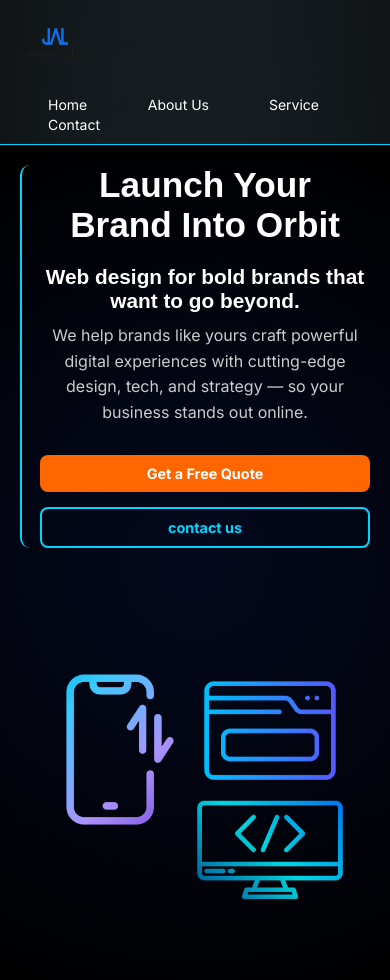
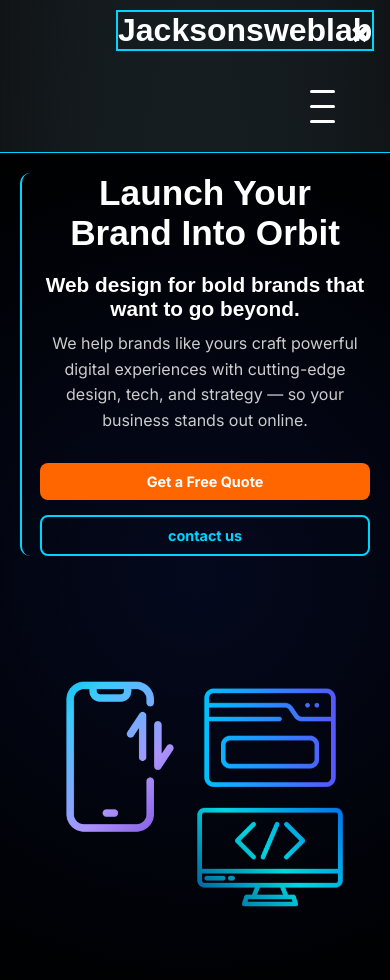
Before and after one commit to BrianJacksons2811/jacksonsweblab, a plain HTML site: page index.html in a window 390 px wide. Shown: the top 980 px of the page. Drawn offline with Linux system fonts and the light colour scheme.

Commit message:
second commit

```diff
--- a/index.html
+++ b/index.html
@@ -10,13 +10,21 @@
   <body>
     <div class="nav">
       <div class="logo">
-        <img src="./Images/ChatGPT_Image_Jun_7__2025__04_53_15_PM-removebg-preview.png" alt="Jacksonsweblab-logo" width="20%">
+       <h1>Jacksonsweblab</h1>
       </div>
-      <div class="hamburger" onclick="toggleMenu()">
-        <div></div>
-        <div></div>
-        <div></div>
+         <div class="hamburger" id="hamburger">
+          <span></span>
+          <span></span>
+          <span></span>
+      </div>
+
+     <div class="mobile-menu" id="mobileMenu">
+         <a href="index.html">Home</a>
+         <a href="About.html">About Us</a>
+         <a href="Services.html">Service</a>
+         <a href="Contact.html">Contact</a>
      </div>
+     <a href="#" class="close-menu" onclick="closeMenu()">✖</a>
 
       <div class="nav-menu">
            <list>
--- a/index.js
+++ b/index.js
@@ -13,6 +13,20 @@ function toggleMenu() {
     const navMenu = document.querySelector('.nav-menu');
     navMenu.classList.toggle('show');
   }
+
+  const hamburger = document.getElementById("hamburger");
+const mobileMenu = document.getElementById("mobileMenu");
+const closeMenuBtn = document.getElementById("closeMenu");
+
+hamburger.addEventListener("click", () => {
+  mobileMenu.classList.add("open");
+});
+
+closeMenuBtn.addEventListener("click", (e) => {
+  e.preventDefault();
+  mobileMenu.classList.remove("open");
+});
+
 
 // Back to Top button functionality
 const backToTop = document.createElement('button');
--- a/styles.css
+++ b/styles.css
@@ -24,8 +24,9 @@
     justify-content: space-between;
   }
 
-  .nav .logo img{
+  .nav .logo h1{
     margin-left: 96px;
+    border: 2px solid #00d4ff
   }
 
   .nav-menu a{
@@ -35,6 +36,67 @@
     padding: 10px 10px;
 
   }
+
+  /* Hamburger icon */
+.hamburger {
+  display: none;
+  flex-direction: column;
+  cursor: pointer;
+  padding: 15px;
+  z-index: 1001;
+}
+
+.hamburger span {
+  height: 3px;
+  width: 25px;
+  background: #fff;
+  margin: 4px 0;
+  border-radius: 2px;
+}
+
+/* Mobile menu */
+.mobile-menu {
+  position: fixed;
+  top: 0;
+  right: 0;
+  transform: translateX(100%);
+  width: 250px;
+  height: 100vh;
+  background: rgba(0, 0, 0, 0.6);
+  backdrop-filter: blur(12px);
+  display: flex;
+  flex-direction: column;
+  padding-top: 60px;
+  padding-left: 30px;
+  transition: transform 0.4s ease;
+  z-index: 1000;
+}
+
+.mobile-menu.open {
+  transform: translateX(0);
+}
+
+.mobile-menu a {
+  color: #ffffff;
+  text-decoration: none;
+  font-size: 1.2rem;
+  margin: 15px 0;
+}
+
+.mobile-menu.open {
+  right: 0;
+}
+.close-menu {
+  position: absolute;
+  top: 20px;
+  right: 20px;
+  font-size: 24px;
+  color: #fff;
+  text-decoration: none;
+  cursor: pointer;
+  z-index: 1000;
+}
+
   /*hero section*/
 
   .hero {
@@ -704,6 +766,55 @@ footer {
   margin-bottom: -70px;
 }
 /*media quries*/
+
+/* Hamburger hidden by default (desktop) */
+.hamburger, .close-menu {
+  display: none;
+  cursor: pointer;
+}
+
+
+
+
+
+/* /*
+
+/*hamburger */
+@media (max-width: 768px) {
+  .hamburger {
+    display: flex;
+    flex-direction: column;
+    gap: 4px;
+    margin-right: 20px;
+  }
+
+  .hamburger span {
+    width: 25px;
+    height: 3px;
+    background: #fff;
+  }
+
+  .mobile-menu {
+    transform: translateX(100%);
+    transition: transform 0.3s ease;
+  }
+
+  .mobile-menu.open {
+    transform: translateX(0);
+  }
+
+  .close-menu {
+    display: block;
+    position: absolute;
+    top: 20px;
+    right: 20px;
+    font-size: 24px;
+    color: #fff;
+    text-decoration: none;
+  }
+}
+
+
 @media (max-width: 1024px) {
   .nav {
     flex-direction: column;
@@ -731,6 +842,21 @@ footer {
   .features-image {
     margin: 0 auto 30px;
     padding: 0;
+  }
+}
+
+@media (max-width: 768px) {
+  .nav-menu {
+    display: none;
+  }
+
+  .hamburger {
+    display: flex;
+    margin-left: auto;
+  }
+
+  .close-menu {
+    display: block;
   }
 }
 
```
